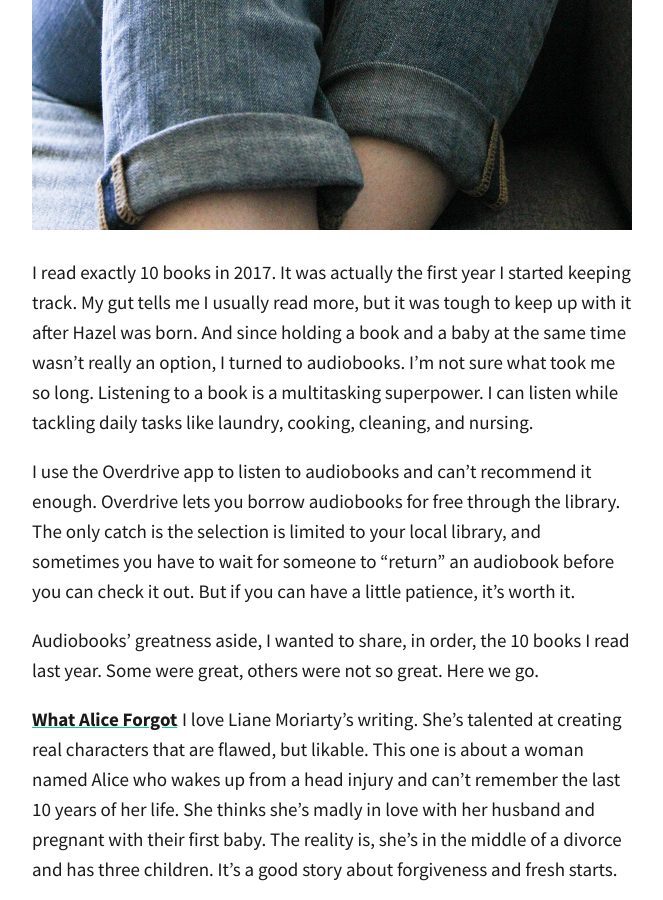
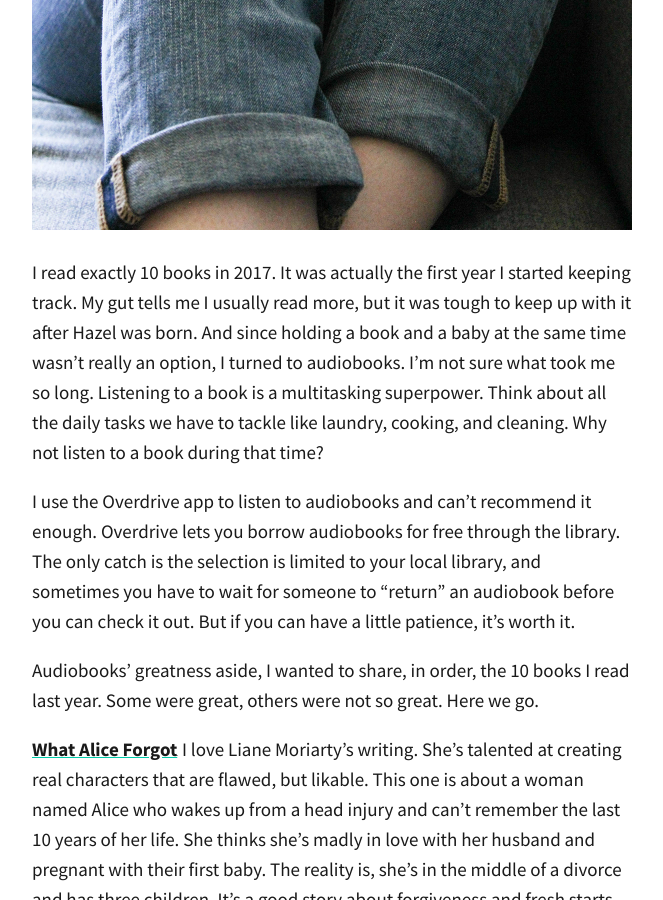
Before and after one commit to totiffany/totiffany.github.io, a Jekyll site: the page built from _posts/2018-02-01-The-10-Books-I-Read-in-2017.md, in a window 1280 px wide and 900 px high, scrolled down 1073 px. Shown: the whole window, without its empty margins (308-971 px from the left). Built offline with Jekyll 4.4.1, drawn with Linux system fonts in a browser that asks for light colours; our own code applies the rules of GitHub Pages for plain Markdown files; grey boxes are pictures that could not be loaded.

Commit message:
Update 2018-02-01-The-10-Books-I-Read-in-2017.md

```diff
--- a/_posts/2018-02-01-The-10-Books-I-Read-in-2017.md
+++ b/_posts/2018-02-01-The-10-Books-I-Read-in-2017.md
@@ -10,7 +10,7 @@ description: >-
 ---
 ![]({{site.baseurl}}/img/redletterdayblog-reading-1.jpg)
 
-I read exactly 10 books in 2017. It was actually the first year I started keeping track. My gut tells me I usually read more, but it was tough to keep up with it after Hazel was born. And since holding a book and a baby at the same time wasn't really an option, I turned to audiobooks. I'm not sure what took me so long. Listening to a book is a multitasking superpower. I can listen while tackling daily tasks like laundry, cooking, cleaning, and nursing.
+I read exactly 10 books in 2017. It was actually the first year I started keeping track. My gut tells me I usually read more, but it was tough to keep up with it after Hazel was born. And since holding a book and a baby at the same time wasn't really an option, I turned to audiobooks. I'm not sure what took me so long. Listening to a book is a multitasking superpower. Think about all the daily tasks we have to tackle like laundry, cooking, and cleaning. Why not listen to a book during that time?
 
 I use the Overdrive app to listen to audiobooks and can't recommend it enough. Overdrive lets you borrow audiobooks for free through the library. The only catch is the selection is limited to your local library, and sometimes you have to wait for someone to "return" an audiobook before you can check it out. But if you can have a little patience, it's worth it.
 
```
